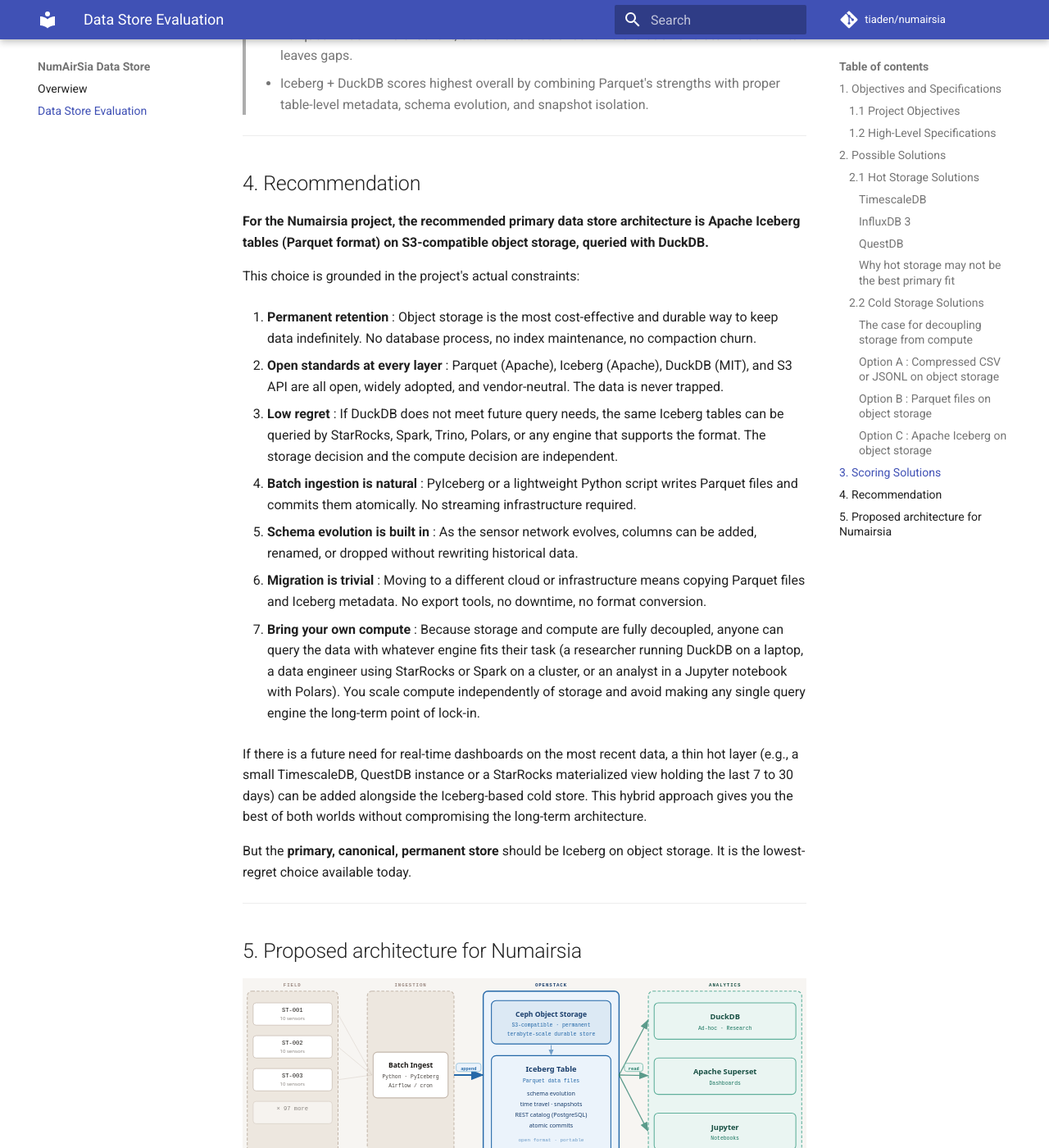
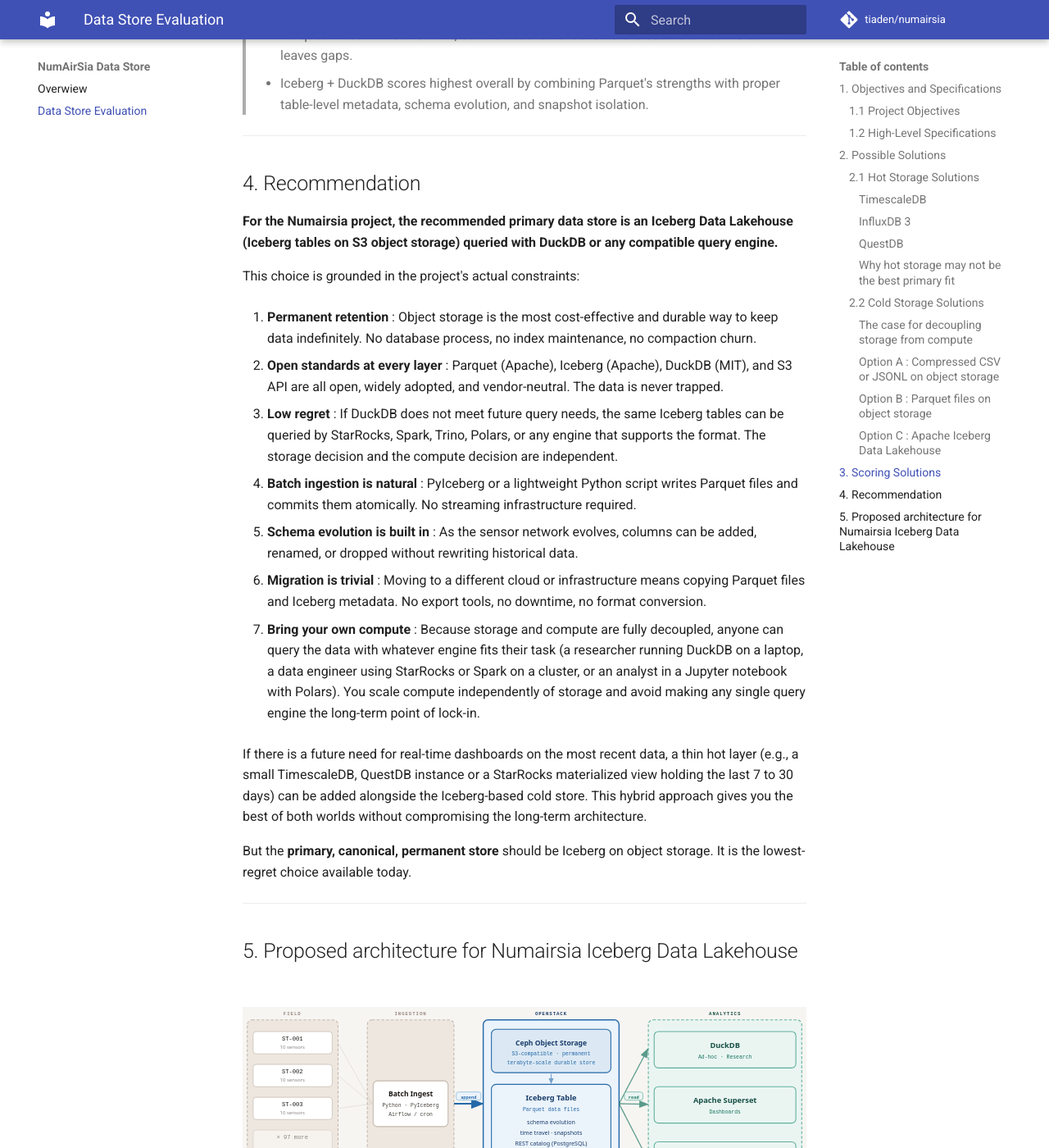
Before and after one commit to tiaden/numairsia, an MkDocs documentation site: the page built from docs/datastore-evaluation.md, in a window 1280 px wide and 1400 px high, scrolled down 13832 px. Shown: the whole window at 82% size. Built offline with MkDocs 1.6.1 and Material for MkDocs 9.7.7, drawn with Linux system fonts in a browser that asks for light colours; comment, search, counter and statistics services are not loaded; some of the changed text lies outside the part shown.

Commit message:
adds small text adjustment to the datastore evaluation doc

```diff
--- a/docs/datastore-evaluation.md
+++ b/docs/datastore-evaluation.md
@@ -292,7 +292,7 @@ Parquet on object storage is a massive improvement over CSV. It is the right fil
 
 ---
 
-#### Option C : Apache Iceberg on object storage
+#### Option C : Apache Iceberg Data Lakehouse
 
 Apache Iceberg is an open table format that sits on top of data files (typically Parquet) and adds a metadata layer that tracks schema, partitioning, snapshots, and file-level statistics. Originally developed at Netflix to manage petabyte-scale analytic datasets on object storage, Iceberg is now an Apache top-level project with broad industry adoption.
 
@@ -364,7 +364,7 @@ Each solution is scored against the project's high-level specifications on a 1 t
 
 ## 4. Recommendation
 
-**For the Numairsia project, the recommended primary data store architecture is Apache Iceberg tables (Parquet format) on S3-compatible object storage, queried with DuckDB.**
+**For the Numairsia project, the recommended primary data store is an Iceberg Data Lakehouse (Iceberg tables on S3 object storage) queried with DuckDB or any compatible query engine.**
 
 This choice is grounded in the project's actual constraints:
 
@@ -388,7 +388,7 @@ But the **primary, canonical, permanent store** should be Iceberg on object stor
 
 ---
 
-## 5. Proposed architecture for Numairsia
+## 5. Proposed architecture for Numairsia Iceberg Data Lakehouse
 
 ![proposed-architecture](img/proposed-architecture.svg)
 
```
